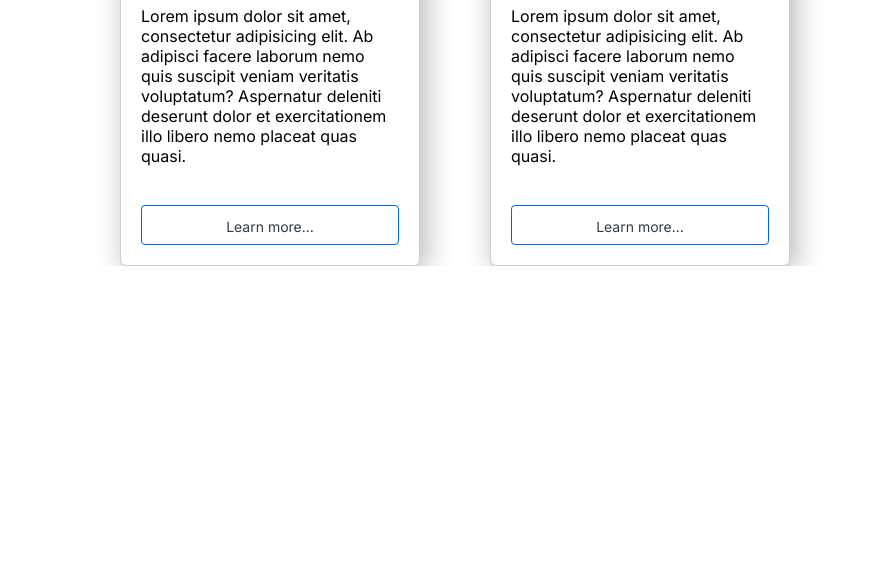
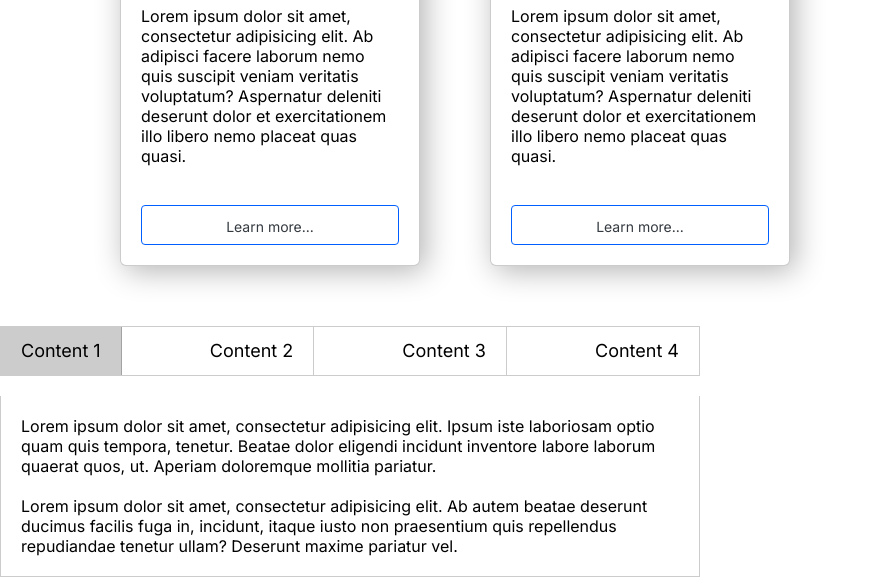
Before and after one commit to Alex21022001/LibraryForJS, a website: page src/index.html in a window 1280 px wide. Shown: the part 1240-1817 px from the top of the page, without its empty margins (0-872 px from the left). Before the commit the page ends 1506 px from the top, so only its background shows below. Drawn offline with Linux system fonts and the light colour scheme; files whose address does not match are found by name.

Commit message:
add html and css  congifurations for tab

```diff
--- a/src/index.html
+++ b/src/index.html
@@ -70,7 +70,8 @@
                     quis suscipit veniam veritatis voluptatum? Aspernatur deleniti deserunt dolor et exercitationem illo
                     libero
                     nemo placeat quas quasi.</p>
-                <a href="#" class="button card-btn" data-toggle="modal-generate" data-target="#testModal">Learn more...</a>
+                <a href="#" class="button card-btn" data-toggle="modal-generate" data-target="#testModal">Learn
+                    more...</a>
             </div>
         </div>
 
@@ -85,7 +86,8 @@
                     quis suscipit veniam veritatis voluptatum? Aspernatur deleniti deserunt dolor et exercitationem illo
                     libero
                     nemo placeat quas quasi.</p>
-                <a href="#" data-toggle="modal-generate" data-target="#testModal" class="button card-btn">Learn more...</a>
+                <a href="#" data-toggle="modal-generate" data-target="#testModal" class="button card-btn">Learn
+                    more...</a>
             </div>
         </div>
 
@@ -100,7 +102,8 @@
                     quis suscipit veniam veritatis voluptatum? Aspernatur deleniti deserunt dolor et exercitationem illo
                     libero
                     nemo placeat quas quasi.</p>
-                <a href="#" data-toggle="modal-generate" data-target="#testModal" class="button card-btn">Learn more...</a>
+                <a href="#" data-toggle="modal-generate" data-target="#testModal" class="button card-btn">Learn
+                    more...</a>
             </div>
         </div>
 
@@ -146,6 +149,55 @@
     </div>
 </div>
 
+
+<!--TABS-->
+<div class="tab">
+
+    <div class="tab-panel" data-tabpanel>
+        <div class="tab-item tab-item_active">Content 1</div>
+        <div class="tab-item">Content 2</div>
+        <div class="tab-item">Content 3</div>
+        <div class="tab-item">Content 4</div>
+    </div>
+
+    <div class="tab-content tab-content_active">
+        Lorem ipsum dolor sit amet, consectetur adipisicing elit. Ipsum iste laboriosam optio quam quis tempora,
+        tenetur. Beatae dolor eligendi incidunt inventore labore laborum quaerat quos, ut. Aperiam doloremque mollitia
+        pariatur.
+        <br>
+        <br>
+        Lorem ipsum dolor sit amet, consectetur adipisicing elit. Ab autem beatae deserunt ducimus facilis fuga in,
+        incidunt, itaque iusto non praesentium quis repellendus repudiandae tenetur ullam? Deserunt maxime pariatur vel.
+    </div>
+    <div class="tab-content">
+        Lorem ipsum dolor sit amet, consectetur adipisicing elit. Ipsum iste laboriosam optio quam quis tempora,
+        tenetur. Beatae dolor eligendi incidunt inventore labore laborum quaerat quos, ut. Aperiam doloremque mollitia
+        pariatur.
+        <br>
+        <br>
+        Lorem ipsum dolor sit amet, consectetur adipisicing elit. Ab autem beatae deserunt ducimus facilis fuga in,
+        incidunt, itaque iusto non praesentium quis repellendus repudiandae tenetur ullam? Deserunt maxime pariatur vel.
+    </div>
+    <div class="tab-content">
+        Lorem ipsum dolor sit amet, consectetur adipisicing elit. Ipsum iste laboriosam optio quam quis tempora,
+        tenetur. Beatae dolor eligendi incidunt inventore labore laborum quaerat quos, ut. Aperiam doloremque mollitia
+        pariatur.
+        <br>
+        <br>
+        Lorem ipsum dolor sit amet, consectetur adipisicing elit. Ab autem beatae deserunt ducimus facilis fuga in,
+        incidunt, itaque iusto non praesentium quis repellendus repudiandae tenetur ullam? Deserunt maxime pariatur vel.
+    </div>
+    <div class="tab-content">
+        Lorem ipsum dolor sit amet, consectetur adipisicing elit. Ipsum iste laboriosam optio quam quis tempora,
+        tenetur. Beatae dolor eligendi incidunt inventore labore laborum quaerat quos, ut. Aperiam doloremque mollitia
+        pariatur.
+        <br>
+        <br>
+        Lorem ipsum dolor sit amet, consectetur adipisicing elit. Ab autem beatae deserunt ducimus facilis fuga in,
+        incidunt, itaque iusto non praesentium quis repellendus repudiandae tenetur ullam? Deserunt maxime pariatur vel.
+    </div>
+
+</div>
 <script src="../dist/js/script.js"></script>
 <!--    <script src='js/main.js'></script>-->
 </body>
--- a/src/js/lib/lib.js
+++ b/src/js/lib/lib.js
@@ -6,6 +6,7 @@ import "./modules/actions"
 import "./modules/effects"
 import "./modules/dropDown"
 import "./modules/modal"
+import "./modules/tab"
 
 
 export default $;
--- a/src/sass/components/_ui.scss
+++ b/src/sass/components/_ui.scss
@@ -2,3 +2,4 @@
 @import "dropdown";
 @import "card";
 @import "modal";
+@import "tab";
--- a/src/sass/style.scss
+++ b/src/sass/style.scss
@@ -6,3 +6,9 @@
 .box{
     background-color: #ffc907;
 }
+
+@media (max-width: 1200px) {
+    .container{
+        width: 80vw;
+    }
+}
```
Also changed, not shown: dist/js/script.js, src/css/style.css, src/js/lib/modules/tab.js (added), 2 other files.
